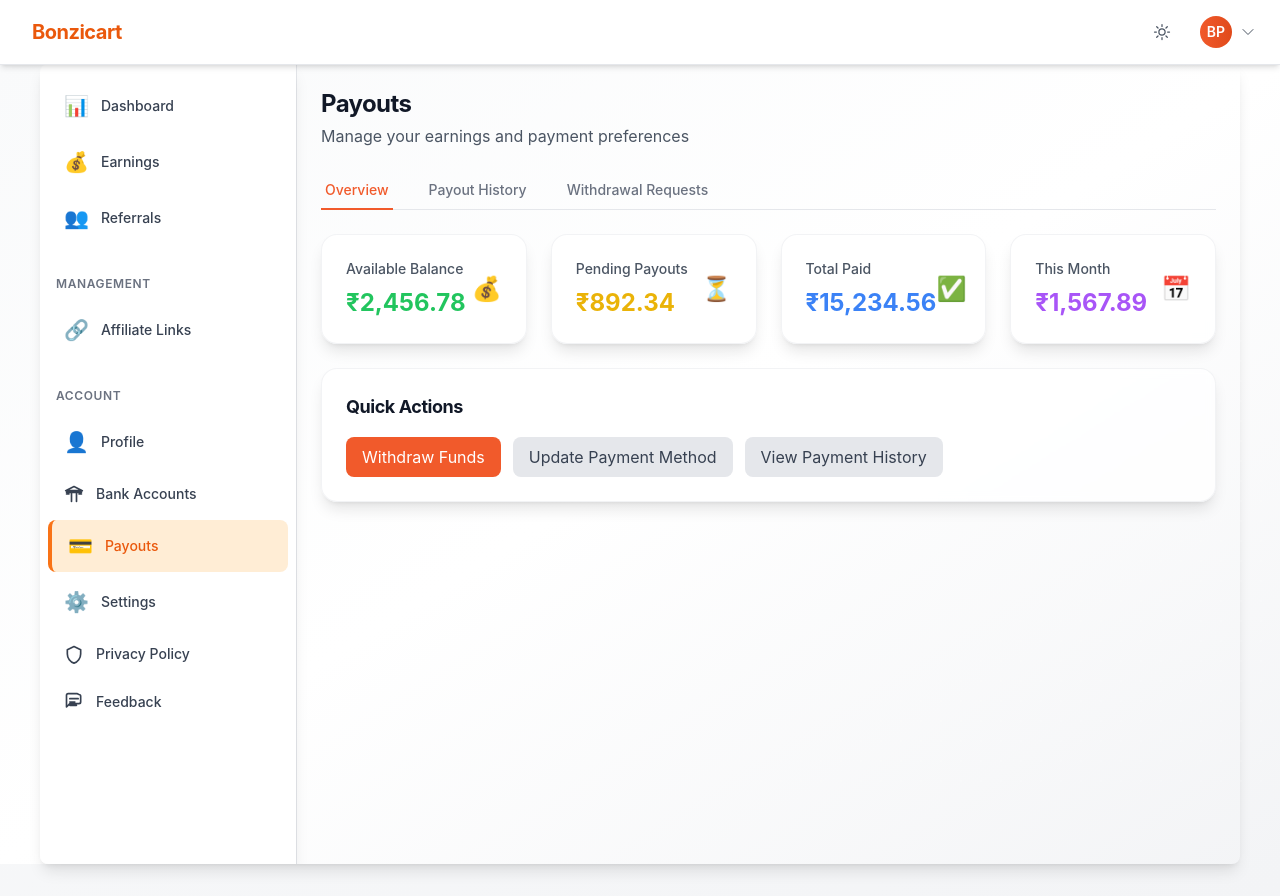
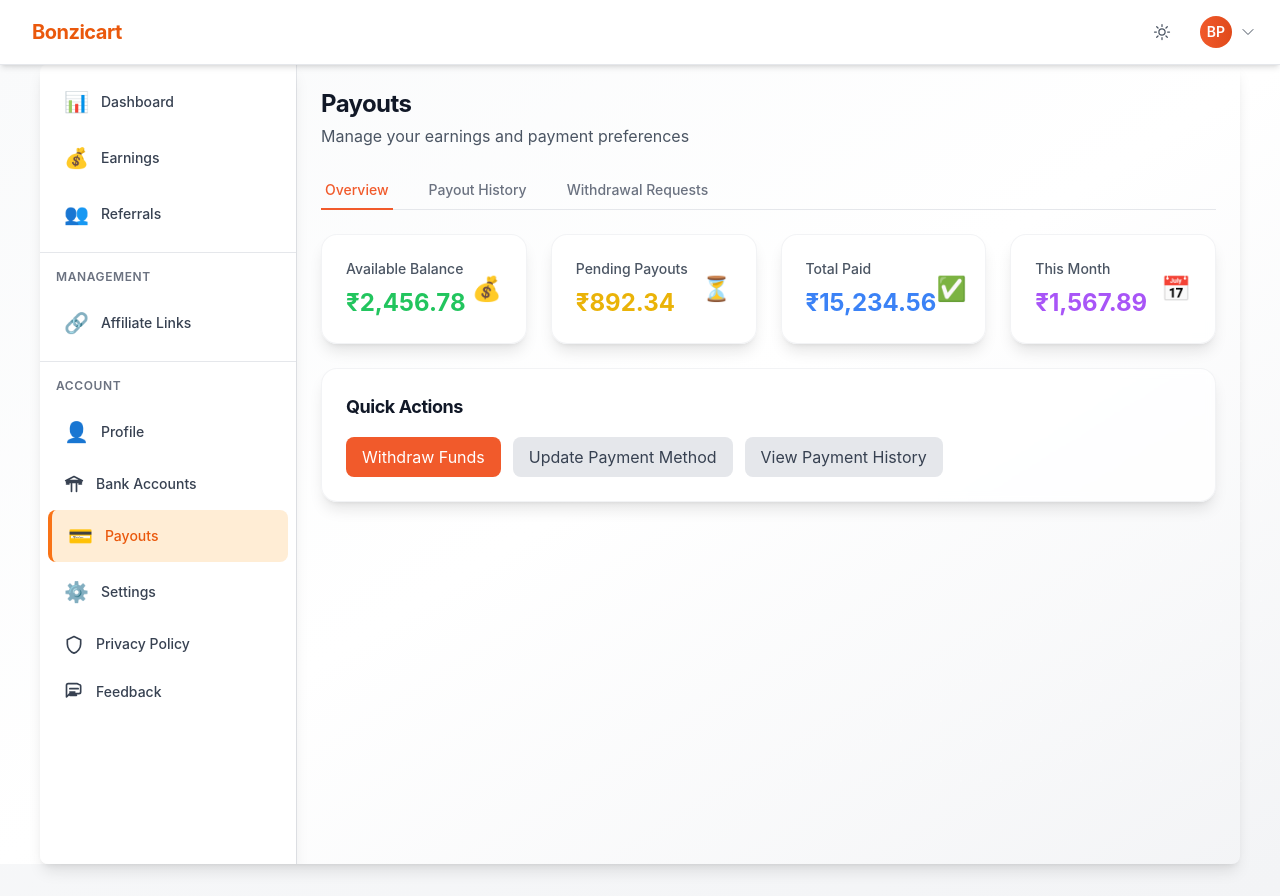
Before and after one commit to MicroStackHub/affiliate, a React (Vite) app: page /payouts in a window 1280 px wide. Built offline with nearby package versions, Linux system fonts and the light colour scheme.

Commit message:
Restored to '574456f52a1b915ac95deefda1abe1d040cecd33'
Replit-Restored-To: 574456f52a1b915ac95deefda1abe1d040cecd33

```diff
--- a/src/components/Layout/Sidebar.tsx
+++ b/src/components/Layout/Sidebar.tsx
@@ -74,7 +74,7 @@ const Sidebar: React.FC = () => {
       <div className="lg:hidden flex items-center justify-between p-4 border-b border-gray-200 dark:border-gray-700">
         <h2 className="text-lg font-semibold text-orange-600 dark:text-orange-400">Bonzicart</h2>
         <button
-          onClick={toggleMobileSidebar}
+          onClick={toggleSidebar}
           className="p-2 rounded-lg text-gray-600 dark:text-gray-400 hover:bg-gray-100 dark:hover:bg-gray-700"
         >
           <svg className="w-6 h-6" fill="none" stroke="currentColor" viewBox="0 0 24 24">
@@ -84,9 +84,9 @@ const Sidebar: React.FC = () => {
       </div>
 
       {/* Sidebar Content */}
-      <nav className="h-full overflow-y-auto py-4">
+      <nav className="h-full overflow-y-auto">
         {/* Overview Section */}
-        <div className="space-y-1">
+        <div className="py-2">
           {overviewItems.map((item) => (
             !item.hidden && (
               <Link
@@ -94,7 +94,7 @@ const Sidebar: React.FC = () => {
                 to={item.path}
                 onClick={handleItemClick}
                 className={`
-                  flex items-center px-4 py-3 mx-2 rounded-lg
+                  flex items-center px-4 py-3 mx-2 my-1 rounded-lg
                   transition-all duration-200 ease-in-out
                   hover:bg-orange-50 dark:hover:bg-gray-800
                   ${isActiveItem(item.path)
@@ -105,11 +105,11 @@ const Sidebar: React.FC = () => {
                 `}
                 title={isSidebarCollapsed ? item.label : ''}
               >
-                <span className={`text-xl flex-shrink-0 ${!isSidebarCollapsed ? 'mr-3' : ''}`}>
+                <span className={`text-xl ${!isSidebarCollapsed ? 'mr-3' : ''}`}>
                   {item.icon}
                 </span>
                 {!isSidebarCollapsed && (
-                  <span className="font-medium text-sm whitespace-nowrap overflow-hidden">
+                  <span className="font-medium text-sm whitespace-nowrap">
                     {item.label}
                   </span>
                 )}
@@ -119,43 +119,38 @@ const Sidebar: React.FC = () => {
         </div>
 
         {/* Management Section */}
-        <div className="mt-6 space-y-1">
         {!isSidebarCollapsed && (
+          <div className="py-2 border-t border-gray-200 dark:border-gray-700">
             <div className="px-4 py-2 text-xs font-semibold text-gray-500 dark:text-gray-400 uppercase tracking-wider">
               Management
             </div>
-          )}
             {managementItems.map((item) => (
               <Link
                 key={item.path}
                 to={item.path}
                 onClick={handleItemClick}
                 className={`
-                flex items-center px-4 py-3 mx-2 rounded-lg
+                  flex items-center px-4 py-3 mx-2 my-1 rounded-lg
                   transition-all duration-200 ease-in-out
                   hover:bg-orange-50 dark:hover:bg-gray-800
                   ${isActiveItem(item.path)
                     ? 'bg-orange-100 dark:bg-orange-900/30 text-orange-600 dark:text-orange-400 border-l-4 border-orange-500'
                     : 'text-gray-700 dark:text-gray-300'
                   }
-                ${isSidebarCollapsed ? 'justify-center' : 'justify-start'}
                 `}
                 title={isSidebarCollapsed ? item.label : ''}
               >
-              <span className={`text-xl flex-shrink-0 ${!isSidebarCollapsed ? 'mr-3' : ''}`}>
-                {item.icon}
-              </span>
-              {!isSidebarCollapsed && (
-                <span className="font-medium text-sm whitespace-nowrap overflow-hidden">
+                <span className="text-xl mr-3">{item.icon}</span>
+                <span className="font-medium text-sm whitespace-nowrap">
                   {item.label}
                 </span>
-              )}
               </Link>
             ))}
           </div>
+        )}
 
         {/* Account Section */}
-        <div className="mt-6 space-y-1">
+        <div className="py-2 border-t border-gray-200 dark:border-gray-700 mt-auto">
           {!isSidebarCollapsed && (
             <div className="px-4 py-2 text-xs font-semibold text-gray-500 dark:text-gray-400 uppercase tracking-wider">
               Account
@@ -167,7 +162,7 @@ const Sidebar: React.FC = () => {
               to={item.path}
               onClick={handleItemClick}
               className={`
-                flex items-center px-4 py-3 mx-2 rounded-lg
+                flex items-center px-4 py-3 mx-2 my-1 rounded-lg
                 transition-all duration-200 ease-in-out
                 hover:bg-orange-50 dark:hover:bg-gray-800
                 ${isActiveItem(item.path)
@@ -178,15 +173,11 @@ const Sidebar: React.FC = () => {
               `}
               title={isSidebarCollapsed ? item.label : ''}
             >
-              <span className={`flex-shrink-0 ${!isSidebarCollapsed ? 'mr-3' : ''}`}>
-                {typeof item.icon === 'string' ? (
-                  <span className="text-xl">{item.icon}</span>
-                ) : (
-                  <span className="text-xl flex items-center justify-center w-5 h-5">{item.icon}</span>
-                )}
+              <span className={`text-xl ${!isSidebarCollapsed ? 'mr-3' : ''}`}>
+                {typeof item.icon === 'string' ? item.icon : <span className="flex items-center">{item.icon}</span>}
               </span>
               {!isSidebarCollapsed && (
-                <span className="font-medium text-sm whitespace-nowrap overflow-hidden">
+                <span className="font-medium text-sm whitespace-nowrap">
                   {item.label}
                 </span>
               )}
--- a/src/contexts/ThemeContext.tsx
+++ b/src/contexts/ThemeContext.tsx
@@ -35,7 +35,7 @@ const STORAGE_KEYS = {
 export const ThemeProvider: React.FC<{ children: React.ReactNode }> = ({ children }) => {
   const [theme, setThemeState] = useState<Theme>('light');
   const [colorScheme, setColorSchemeState] = useState<ColorScheme>('orange');
-  const [isSidebarCollapsed, setIsSidebarCollapsed] = useState(false); // Always start expanded to show labels
+  const [isSidebarCollapsed, setIsSidebarCollapsed] = useState(false); // Start open for desktop, will be handled for mobile
   const [isMobileSidebarOpen, setIsMobileSidebarOpen] = useState(false); // Mobile sidebar overlay state
   const [isLoading, setIsLoading] = useState(true);
   const [systemPreference, setSystemPreference] = useState<Theme>('dark');
```
Lines whose indentation alone changed are shown as unchanged.
